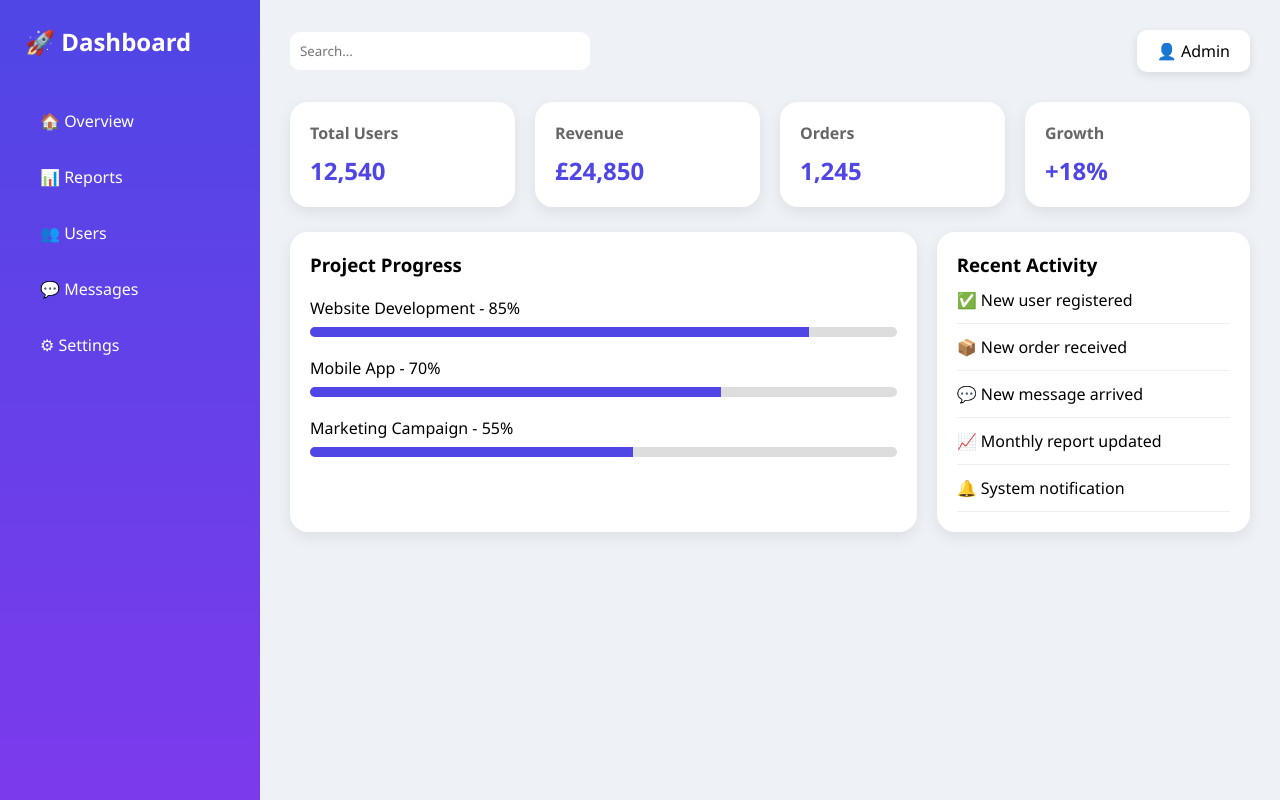
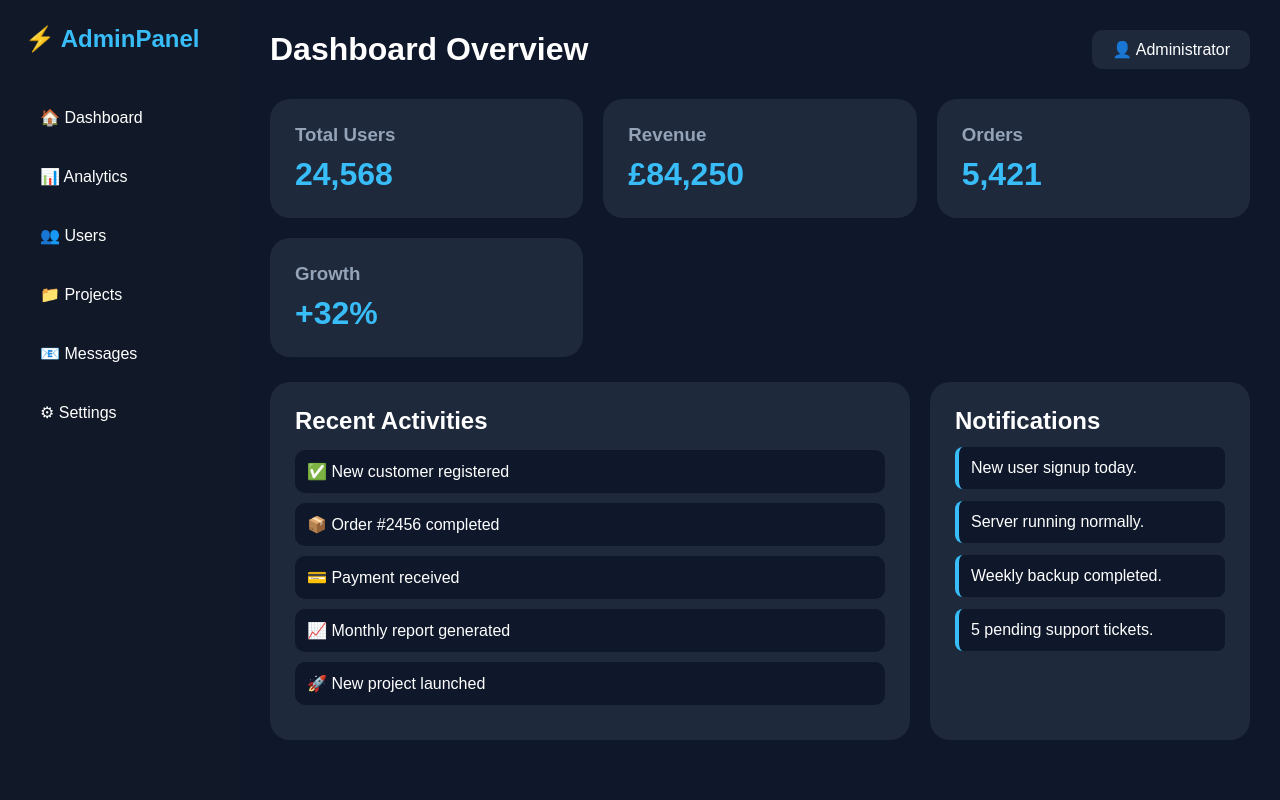
Before and after one commit to savita-ghatte/FYA_DoctorPatientManagement_Team5, a website: page drdashbaord.html in a window 1280 px wide. Drawn offline with Linux system fonts and the light colour scheme.

Commit message:
Update drdashbaord.html

```diff
--- a/drdashbaord.html
+++ b/drdashbaord.html
@@ -3,146 +3,144 @@
 <head>
 <meta charset="UTF-8">
 <meta name="viewport" content="width=device-width, initial-scale=1.0">
-<title>Modern Dashboard</title>
+<title>Dark Dashboard</title>
 
 <style>
 *{
     margin:0;
     padding:0;
     box-sizing:border-box;
-    font-family:'Segoe UI',sans-serif;
+    font-family:'Poppins',sans-serif;
 }
 
 body{
+    background:#0f172a;
+    color:#fff;
     display:flex;
-    background:#eef2f7;
 }
 
 /* Sidebar */
 .sidebar{
-    width:260px;
+    width:240px;
     height:100vh;
-    background:linear-gradient(180deg,#4f46e5,#7c3aed);
-    color:white;
+    background:#111827;
     padding:25px;
+    position:fixed;
 }
 
-.logo{
-    font-size:24px;
-    font-weight:bold;
+.sidebar h2{
     margin-bottom:40px;
+    color:#38bdf8;
 }
 
-.menu a{
-    display:block;
-    text-decoration:none;
-    color:white;
-    padding:12px 15px;
+.sidebar ul{
+    list-style:none;
+}
+
+.sidebar ul li{
+    padding:15px;
     margin:10px 0;
-    border-radius:10px;
+    border-radius:12px;
+    cursor:pointer;
     transition:.3s;
 }
 
-.menu a:hover{
-    background:rgba(255,255,255,.2);
+.sidebar ul li:hover{
+    background:#1e293b;
 }
 
-/* Main Content */
+/* Main */
 .main{
-    flex:1;
+    margin-left:240px;
+    width:100%;
     padding:30px;
 }
 
-.topbar{
+.header{
     display:flex;
     justify-content:space-between;
     align-items:center;
     margin-bottom:30px;
 }
 
-.search{
-    width:300px;
-    padding:10px;
-    border:none;
+.user{
+    background:#1e293b;
+    padding:10px 20px;
     border-radius:10px;
 }
 
-.profile{
-    background:white;
-    padding:10px 20px;
-    border-radius:10px;
-    box-shadow:0 3px 10px rgba(0,0,0,.1);
-}
-
-/* Cards */
-.cards{
+/* Stats Cards */
+.stats{
     display:grid;
-    grid-template-columns:repeat(auto-fit,minmax(220px,1fr));
+    grid-template-columns:repeat(auto-fit,minmax(250px,1fr));
     gap:20px;
 }
 
 .card{
-    background:white;
-    padding:20px;
-    border-radius:18px;
-    box-shadow:0 5px 15px rgba(0,0,0,.08);
+    background:#1e293b;
+    padding:25px;
+    border-radius:20px;
+    transition:.3s;
 }
 
-.card h4{
-    color:#666;
+.card:hover{
+    transform:translateY(-5px);
 }
 
-.card h2{
-    margin-top:10px;
-    color:#4f46e5;
+.card h3{
+    color:#94a3b8;
+    margin-bottom:10px;
 }
 
-/* Analytics */
-.analytics{
+.card h1{
+    font-size:32px;
+    color:#38bdf8;
+}
+
+/* Content */
+.content{
     display:grid;
     grid-template-columns:2fr 1fr;
     gap:20px;
     margin-top:25px;
 }
 
-.box{
-    background:white;
-    padding:20px;
-    border-radius:18px;
-    box-shadow:0 5px 15px rgba(0,0,0,.08);
+.panel{
+    background:#1e293b;
+    padding:25px;
+    border-radius:20px;
 }
 
-.progress{
-    margin-top:20px;
+.activity{
+    margin-top:15px;
 }
 
-.progress p{
-    margin-bottom:8px;
+.activity div{
+    padding:12px;
+    margin:10px 0;
+    background:#0f172a;
+    border-radius:10px;
 }
 
-.bar{
-    width:100%;
-    height:10px;
-    background:#ddd;
-    border-radius:20px;
-    overflow:hidden;
-}
-
-.fill{
-    height:100%;
-    background:#4f46e5;
-}
-
-/* Activity */
-.activity li{
-    list-style:none;
-    padding:12px 0;
-    border-bottom:1px solid #eee;
+.notification{
+    background:#0f172a;
+    padding:12px;
+    margin:12px 0;
+    border-left:4px solid #38bdf8;
+    border-radius:8px;
 }
 
 @media(max-width:900px){
-    .analytics{
+    .content{
         grid-template-columns:1fr;
+    }
+
+    .sidebar{
+        display:none;
+    }
+
+    .main{
+        margin-left:0;
     }
 }
 </style>
@@ -150,83 +148,79 @@ body{
 <body>
 
 <div class="sidebar">
-    <div class="logo">🚀 Dashboard</div>
+    <h2>⚡ AdminPanel</h2>
 
-    <div class="menu">
-        <a href="#">🏠 Overview</a>
-        <a href="#">📊 Reports</a>
-        <a href="#">👥 Users</a>
-        <a href="#">💬 Messages</a>
-        <a href="#">⚙ Settings</a>
-    </div>
+    <ul>
+        <li>🏠 Dashboard</li>
+        <li>📊 Analytics</li>
+        <li>👥 Users</li>
+        <li>📁 Projects</li>
+        <li>📧 Messages</li>
+        <li>⚙ Settings</li>
+    </ul>
 </div>
 
 <div class="main">
 
-    <div class="topbar">
-        <input type="text" class="search" placeholder="Search...">
-        <div class="profile">👤 Admin</div>
+    <div class="header">
+        <h1>Dashboard Overview</h1>
+        <div class="user">👤 Administrator</div>
     </div>
 
-    <div class="cards">
+    <div class="stats">
         <div class="card">
-            <h4>Total Users</h4>
-            <h2>12,540</h2>
+            <h3>Total Users</h3>
+            <h1>24,568</h1>
         </div>
 
         <div class="card">
-            <h4>Revenue</h4>
-            <h2>£24,850</h2>
+            <h3>Revenue</h3>
+            <h1>£84,250</h1>
         </div>
 
         <div class="card">
-            <h4>Orders</h4>
-            <h2>1,245</h2>
+            <h3>Orders</h3>
+            <h1>5,421</h1>
         </div>
 
         <div class="card">
-            <h4>Growth</h4>
-            <h2>+18%</h2>
+            <h3>Growth</h3>
+            <h1>+32%</h1>
         </div>
     </div>
 
-    <div class="analytics">
+    <div class="content">
 
-        <div class="box">
-            <h3>Project Progress</h3>
+        <div class="panel">
+            <h2>Recent Activities</h2>
 
-            <div class="progress">
-                <p>Website Development - 85%</p>
-                <div class="bar">
-                    <div class="fill" style="width:85%"></div>
-                </div>
-            </div>
-
-            <div class="progress">
-                <p>Mobile App - 70%</p>
-                <div class="bar">
-                    <div class="fill" style="width:70%"></div>
-                </div>
-            </div>
-
-            <div class="progress">
-                <p>Marketing Campaign - 55%</p>
-                <div class="bar">
-                    <div class="fill" style="width:55%"></div>
-                </div>
+            <div class="activity">
+                <div>✅ New customer registered</div>
+                <div>📦 Order #2456 completed</div>
+                <div>💳 Payment received</div>
+                <div>📈 Monthly report generated</div>
+                <div>🚀 New project launched</div>
             </div>
         </div>
 
-        <div class="box">
-            <h3>Recent Activity</h3>
+        <div class="panel">
+            <h2>Notifications</h2>
 
-            <ul class="activity">
-                <li>✅ New user registered</li>
-                <li>📦 New order received</li>
-                <li>💬 New message arrived</li>
-                <li>📈 Monthly report updated</li>
-                <li>🔔 System notification</li>
-            </ul>
+            <div class="notification">
+                New user signup today.
+            </div>
+
+            <div class="notification">
+                Server running normally.
+            </div>
+
+            <div class="notification">
+                Weekly backup completed.
+            </div>
+
+            <div class="notification">
+                5 pending support tickets.
+            </div>
         </div>
 
     </div>
```
